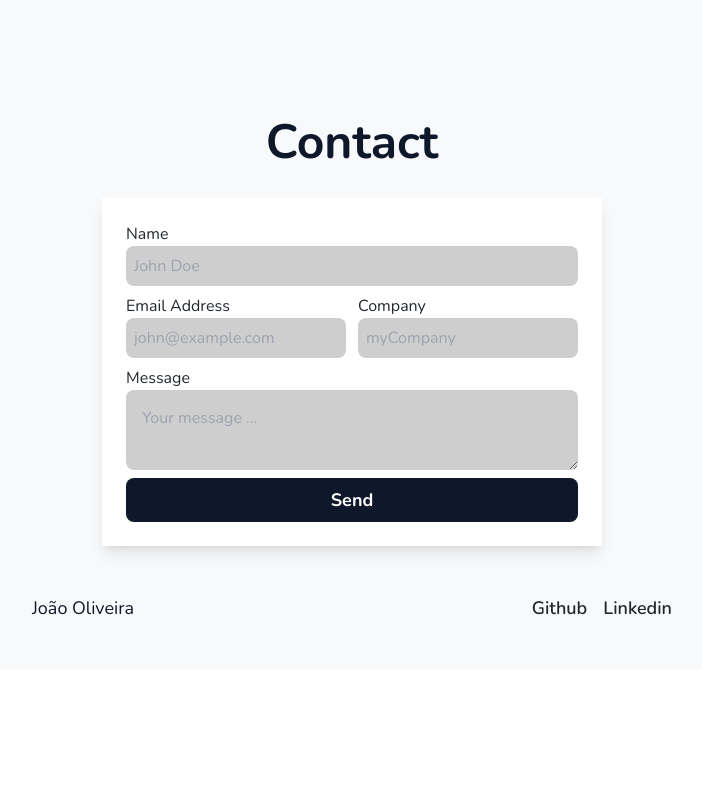
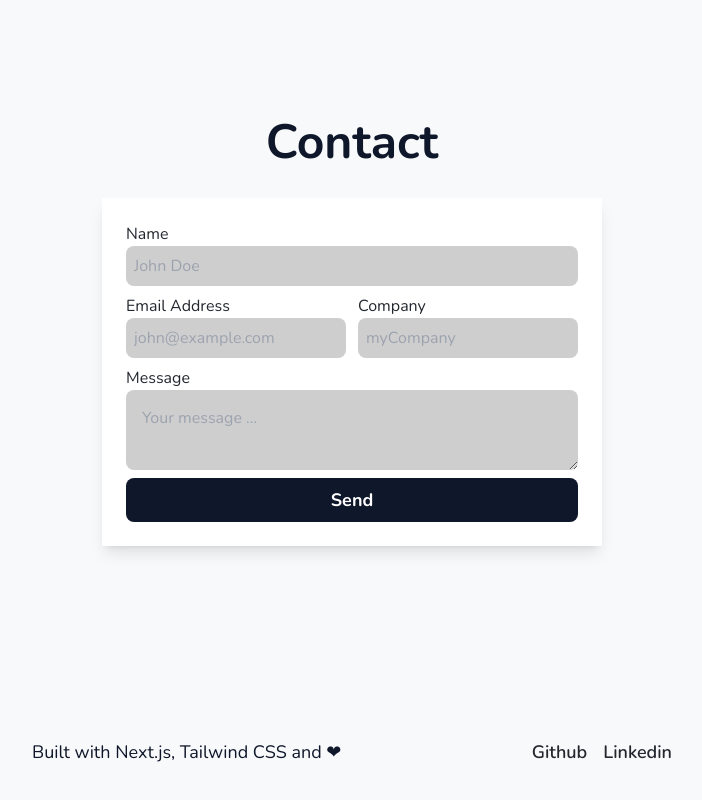
Before and after one commit to johnjoker13/website, a Next.js app: page / in a window 1280 px wide. Shown: the part 2200-3000 px from the top of the page, without its empty margins (288-990 px from the left). Before the commit the page ends 2870 px from the top, so only its background shows below. Built offline with nearby package versions, Linux system fonts and the light colour scheme.

Commit message:
refactor(Footer): rewriting footer text

```diff
--- a/components/Footer.jsx
+++ b/components/Footer.jsx
@@ -1,6 +1,6 @@
 const Footer = () => {
   return (
-    <footer className="flex flex-col items-center mt-auto max-w-screen">
+    <footer className="flex flex-col items-center mt-auto pt-36 max-w-screen">
       <div
         className="flex
           flex-wrap
@@ -12,7 +12,7 @@ const Footer = () => {
           font-Nunito"
       >
         <div className="text-lg">
-          <p className="text-slate-900 dark:text-white">João Oliveira</p>
+          <p className="text-slate-900 dark:text-white">Built with Next.js, Tailwind CSS and &#10084;</p>
         </div>
         <div className="flex space-x-4 text-lg font-semibold">
           <a
--- a/pages/home.jsx
+++ b/pages/home.jsx
@@ -5,7 +5,7 @@ import SiteHead from "../components/SiteHead";
 const HomePage = () => {
   return (
     <>
-    <SiteHead routeTitle="home" />
+    <SiteHead routeTitle="Portfolio" />
     <section className="flex flex-row flex-wrap justify-center pt-32">
       <section className="flex flex-col">
         <article className="text-6xl">
```
